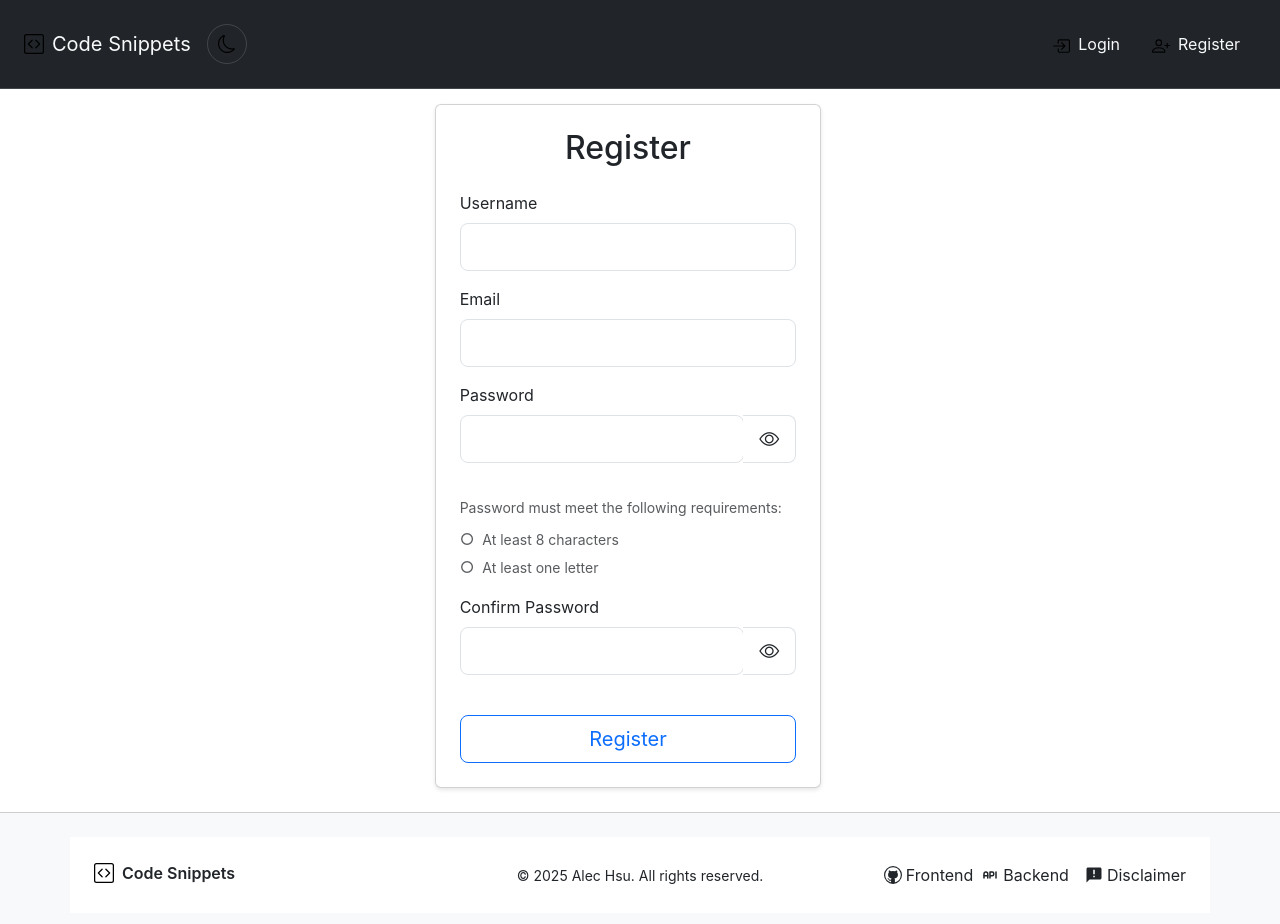
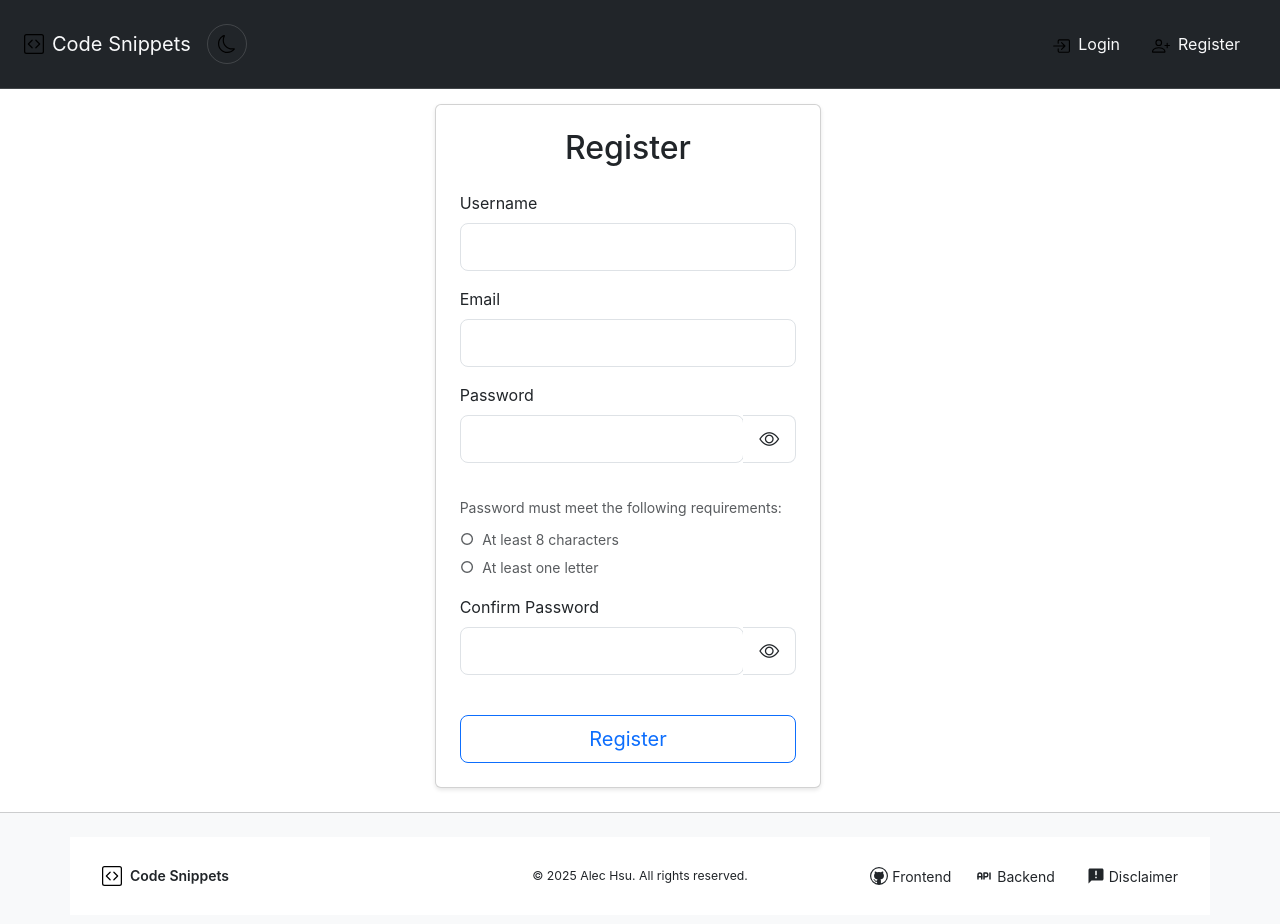
Before and after one commit to hsu022210/Snippets-frontend, a React (Vite) app: page /register in a window 1280 px wide. Shown: the top 924 px of the page. Built offline with nearby package versions, Linux system fonts and the light colour scheme.

Commit message:
update footer and tests

```diff
--- a/src/components/Footer.tsx
+++ b/src/components/Footer.tsx
@@ -11,23 +11,23 @@ const Footer: React.FC = () => {
   const currentYear = new Date().getFullYear();
 
   return (
-    <footer className={`footer py-4 mt-auto ${isDark ? 'theme-dark' : 'theme-light'}`}>
+    <footer className={`footer py-3 py-md-4 mt-auto ${isDark ? 'theme-dark' : 'theme-light'}`}>
       <Container>
-        <Row className="align-items-center">
-          <Col xs={12} md={4} className="text-center text-md-start mb-3 mb-md-0">
+        <Row className="align-items-center g-3">
+          <Col xs={12} md={4} className="text-center text-md-start">
             <Link to="/" className={`text-decoration-none d-inline-flex align-items-center ${isDark ? 'text-light' : 'text-dark'}`}>
               <CodeSquare className="me-2" size={20} />
               <span className="fw-semibold">Code Snippets</span>
             </Link>
           </Col>
-          <Col xs={12} md={4} className="text-center mb-3 mb-md-0">
-            <small>
+          <Col xs={12} md={4} className="text-center">
+            <small className="d-block">
               © {currentYear} Alec Hsu. All rights reserved.
             </small>
           </Col>
           <Col xs={12} md={4} className="text-center text-md-end">
-            <div className="d-flex justify-content-center justify-content-md-end gap-3">
-              <div className="d-flex gap-2">
+            <div className="d-flex flex-column flex-md-row justify-content-center justify-content-md-end gap-2 gap-md-3">
+              <div className="d-flex justify-content-center gap-2">
                 <a
                   href="https://github.com/hsu022210/Snippets-frontend"
                   target="_blank"
@@ -51,7 +51,7 @@ const Footer: React.FC = () => {
               </div>
               <Link
                 to="/disclaimer"
-                className={`text-decoration-none d-inline-flex align-items-center ${isDark ? 'text-light' : 'text-dark'}`}
+                className={`text-decoration-none d-inline-flex align-items-center justify-content-center ${isDark ? 'text-light' : 'text-dark'}`}
               >
                 <MdAnnouncement className="me-1" size={18} />
                 <span>Disclaimer</span>
--- a/src/styles/components/_footer.scss
+++ b/src/styles/components/_footer.scss
@@ -5,6 +5,7 @@
 .footer {
   border-top: 1px solid var(--bs-border-color-translucent);
   transition: background-color 0.3s ease, border-color 0.3s ease;
+  font-size: 0.875rem;
 
   &.theme-dark {
     background-color: var(--bs-dark-bg-subtle) !important;
@@ -16,9 +17,22 @@
 
   a {
     transition: opacity 0.2s ease;
+    padding: 0.25rem 0.5rem;
+    border-radius: 0.25rem;
 
     &:hover {
       opacity: 0.8;
+      background-color: var(--bs-border-color-translucent);
+    }
+  }
+
+  @include breakpoint-down('md') {
+    .row {
+      text-align: center;
+    }
+
+    .d-flex {
+      justify-content: center;
     }
   }
 }
```
Also changed, not shown: 1 other file (tests, documents, lock files or other folders).
